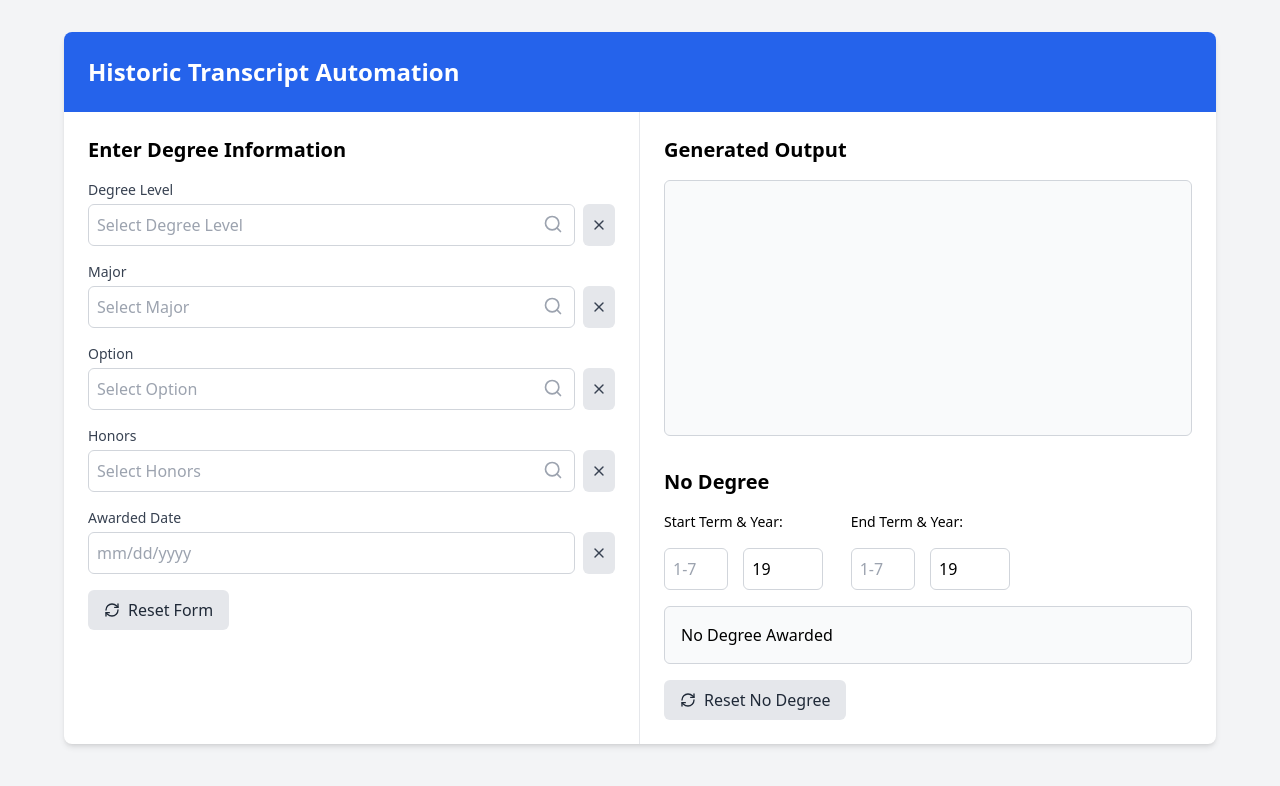
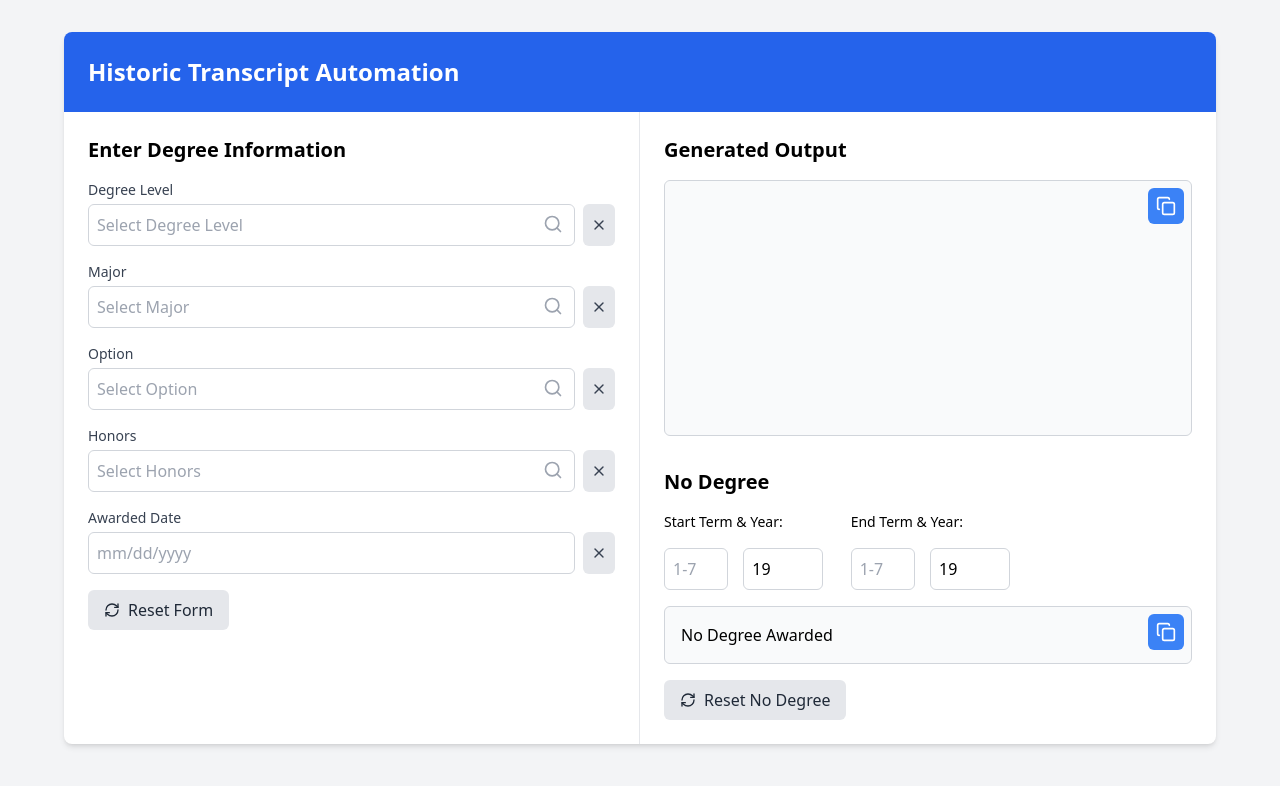
Before and after one commit to Atvempa/HistTranAuto, a React (Vite) app: page / in a window 1280 px wide. Shown: the top 786 px of the page. Built offline with nearby package versions, Linux system fonts and the light colour scheme.

Commit message:
Adding copy text buttons

```diff
--- a/src/App.tsx
+++ b/src/App.tsx
@@ -1,5 +1,5 @@
 import React, { useState, useEffect, useRef } from 'react';
-import { Search, RefreshCw, X } from 'lucide-react';
+import { Search, RefreshCw, X, Copy, Check } from 'lucide-react';
 
 // Mock data for the dropdown lists
 const degreeLevel = ['Associate in Business', 'Associate in Engineering Technology', 'Associate of Science', 'Bachelor of Arts', 'Bachelor of Music', 'Bachelor of Science', 'Master of Business Administration', 'Master of Science'];
@@ -304,6 +304,8 @@ function App() {
   const [selectedOption, setSelectedOption] = useState('');
   const [selectedHonors, setSelectedHonors] = useState('');
   const [awardedDate, setAwardedDate] = useState('');
+  const [copySuccess, setCopySuccess] = useState(false);
+  const [noDegreeSuccess, setNoDegreeSuccess] = useState(false);
 
   // No degree section states
   const [startTermDigit, setStartTermDigit] = useState('');
@@ -362,7 +364,33 @@ function App() {
     ? `No Degree Awarded, ${startTermCode} – ${endTermCode}`
     : startTermCode
       ? `No Degree Awarded, ${startTermCode}${endTermCode ? ' – ' + endTermCode : ''}`
-      : '';
+      : 'No Degree Awarded';
+
+  // Handle copying the output text
+  const handleCopyText = () => {
+    if (outputText) {
+      navigator.clipboard.writeText(outputText)
+        .then(() => {
+          setCopySuccess(true);
+          setTimeout(() => setCopySuccess(false), 2000);
+        })
+        .catch(err => {
+          console.error('Failed to copy text: ', err);
+        });
+    }
+  };
+
+  // Handle copying the no degree text
+  const handleCopyNoDegreeText = () => {
+    navigator.clipboard.writeText(noDegreeText)
+      .then(() => {
+        setNoDegreeSuccess(true);
+        setTimeout(() => setNoDegreeSuccess(false), 2000);
+      })
+      .catch(err => {
+        console.error('Failed to copy no degree text: ', err);
+      });
+  };
 
   return (
     <div className="min-h-screen bg-gray-100 p-8">
@@ -421,9 +449,23 @@ function App() {
 
           {/* Right side - Output text and No Degree section */}
           <div className="w-full md:w-1/2 p-6">
-            <h2 className="text-xl font-semibold mb-4">Generated Output</h2>
-            <div className="w-full h-64 p-4 bg-gray-50 border border-gray-300 rounded-md whitespace-pre-line mb-8">
-              {outputText}
+            <div className="flex justify-between items-center mb-4">
+              <h2 className="text-xl font-semibold">Generated Output</h2>
+            </div>
+            <div className="relative w-full h-64 mb-8">
+              <div className="absolute top-2 right-2 z-10">
+                <button
+                  onClick={handleCopyText}
+                  disabled={!outputText}
+                  className="p-2 bg-blue-500 text-white rounded-md hover:bg-blue-600 focus:outline-none focus:ring-2 focus:ring-blue-400 transition-colors duration-200"
+                  title="Copy to clipboard"
+                >
+                  {copySuccess ? <Check className="h-5 w-5" /> : <Copy className="h-5 w-5" />}
+                </button>
+              </div>
+              <div className="w-full h-full p-4 bg-gray-50 border border-gray-300 rounded-md whitespace-pre-line">
+                {outputText}
+              </div>
             </div>
 
             <h2 className="text-xl font-semibold mb-4">No Degree</h2>
@@ -464,9 +506,19 @@ function App() {
               </div>
             </div>
 
-
-            <div className="w-full p-4 bg-gray-50 border border-gray-300 rounded-md mb-4">
-              {noDegreeText || "No Degree Awarded"}
+            <div className="relative w-full mb-4">
+              <div className="absolute top-2 right-2 z-10">
+                <button
+                  onClick={handleCopyNoDegreeText}
+                  className="p-2 bg-blue-500 text-white rounded-md hover:bg-blue-600 focus:outline-none focus:ring-2 focus:ring-blue-400 transition-colors duration-200"
+                  title="Copy to clipboard"
+                >
+                  {noDegreeSuccess ? <Check className="h-5 w-5" /> : <Copy className="h-5 w-5" />}
+                </button>
+              </div>
+              <div className="w-full p-4 bg-gray-50 border border-gray-300 rounded-md">
+                {noDegreeText}
+              </div>
             </div>
 
             <button
```
